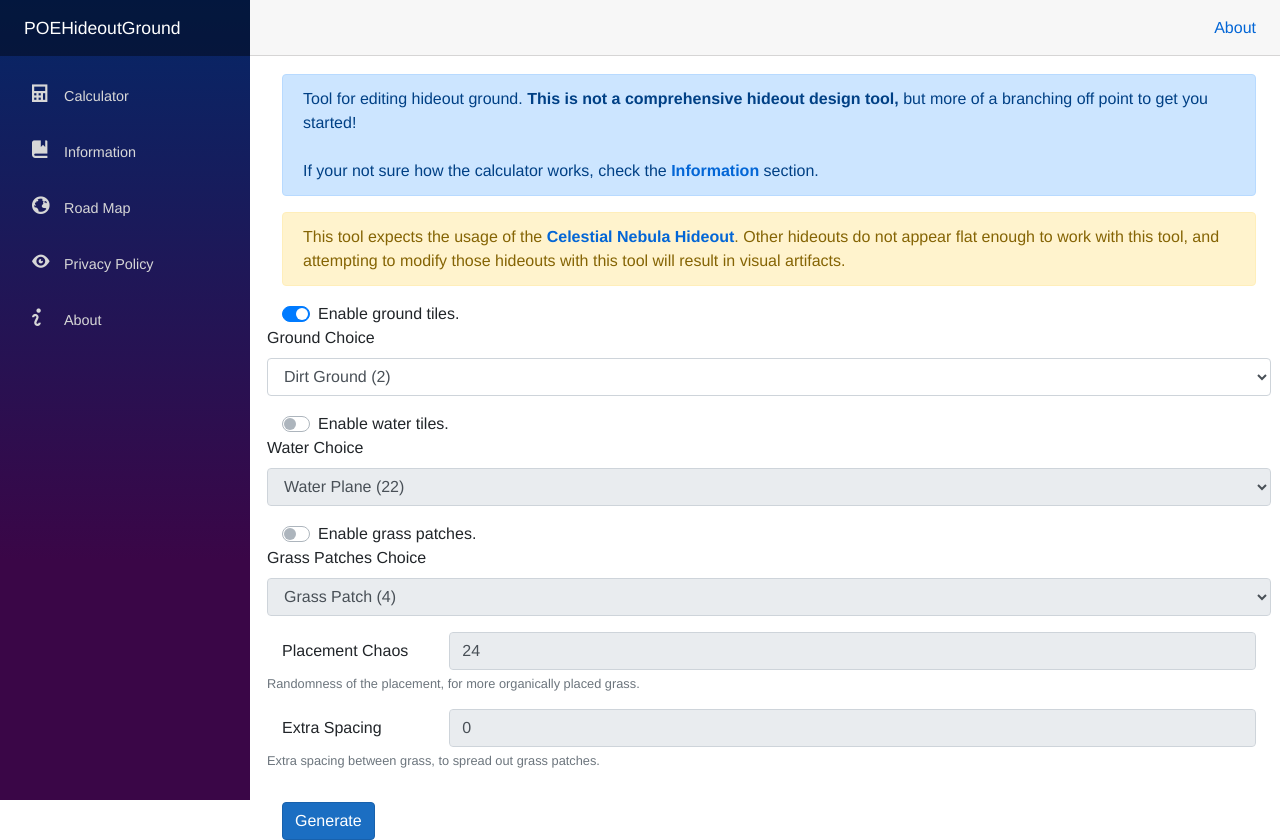
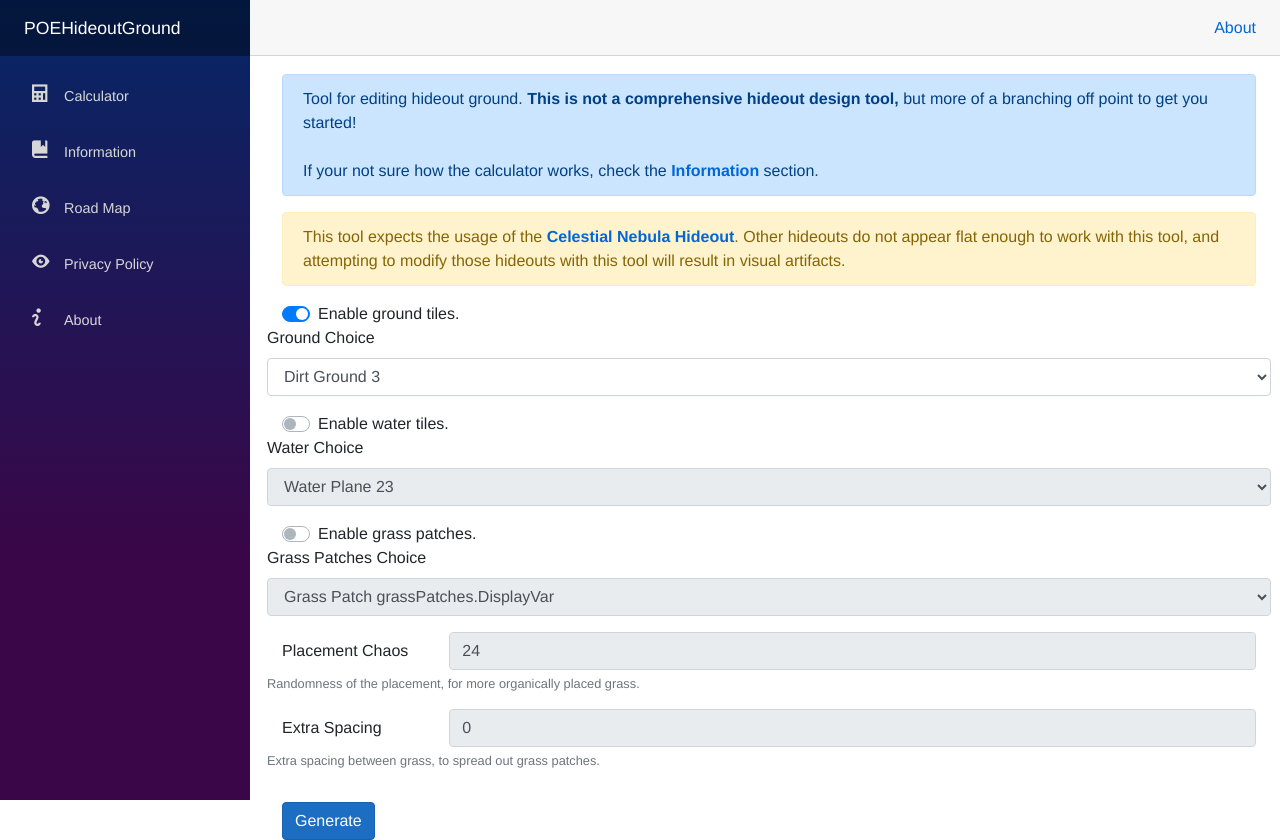
Before and after one commit to JonathanMcCaffrey/blazor-test, an ASP.NET Core app: page /calculator in a window 1280 px wide. Run offline with ASP.NET Core 8, Linux system fonts and the light colour scheme.

Commit message:
Changing the calc display var to match the POE display var

```diff
--- a/project/POEHideoutGround/Pages/Calculator.razor
+++ b/project/POEHideoutGround/Pages/Calculator.razor
@@ -28,11 +28,11 @@
             <div class="form-group row">
                 <label for="ground">Ground Choice</label>
                 <select disabled="@groundDisabled" class="form-control" @bind="@SelectedGroundKey" >
-                    <option value="@DefaultGroundTile.Key" selected>@DefaultGroundTile.Name (@DefaultGroundTile.Var)</option>
+                    <option value="@DefaultGroundTile.Key" selected>@DefaultGroundTile.Name @DefaultGroundTile.DisplayVar</option>
 
                     @foreach (var ground in groundData)
                     {
-                        <option value="@ground.Key">@ground.Name (@ground.Var)</option>
+                        <option value="@ground.Key">@ground.Name @ground.DisplayVar</option>
                     }
                 </select>
 
@@ -49,11 +49,11 @@
             <div class="form-group row">
                 <label for="ground">Water Choice</label>
                 <select disabled="@waterDisabled" class="form-control" @bind="@SelectedWaterKey">
-                    <option value="@DefaultWaterTile.Key" selected>@DefaultWaterTile.Name (@DefaultWaterTile.Var)</option>
+                    <option value="@DefaultWaterTile.Key" selected>@DefaultWaterTile.Name @DefaultWaterTile.DisplayVar</option>
 
                     @foreach (var water in waterData)
                     {
-                        <option value="@water.Key">@water.Name (@water.Var)</option>
+                        <option value="@water.Key">@water.Name @water.DisplayVar</option>
                     }
                 </select>
             </div>
@@ -70,11 +70,11 @@
             <div class="form-group row">
                 <label for="ground">Grass Patches Choice</label>
                 <select disabled="@grassPatchesDisabled" class="form-control" @bind="@SelectedGrassPatchesKey">
-                    <option value="@DefaultGrassPatchesTile.Key" selected>@DefaultGrassPatchesTile.Name (@DefaultGrassPatchesTile.Var)</option>
+                    <option value="@DefaultGrassPatchesTile.Key" selected>@DefaultGrassPatchesTile.Name @DefaultGrassPatchesTile.DisplayVar</option>
 
                     @foreach (var grassPatches in grassPatchesData)
                     {
-                        <option value="@grassPatches.Key">@grassPatches.Name (@grassPatches.Var)</option>
+                        <option value="@grassPatches.Key">@grassPatches.Name grassPatches.DisplayVar</option>
                     }
                 </select>
             </div>
@@ -180,6 +180,8 @@
         public string Var { get; set; }
         public string Hash { get; set; }
         public int Key { get; set; }
+
+        public string DisplayVar { get { return (int.Parse(Var) + 1).ToString(); }  }
 
         public TileData() { }
         public TileData(string name, string var, string hash, int key)
```
